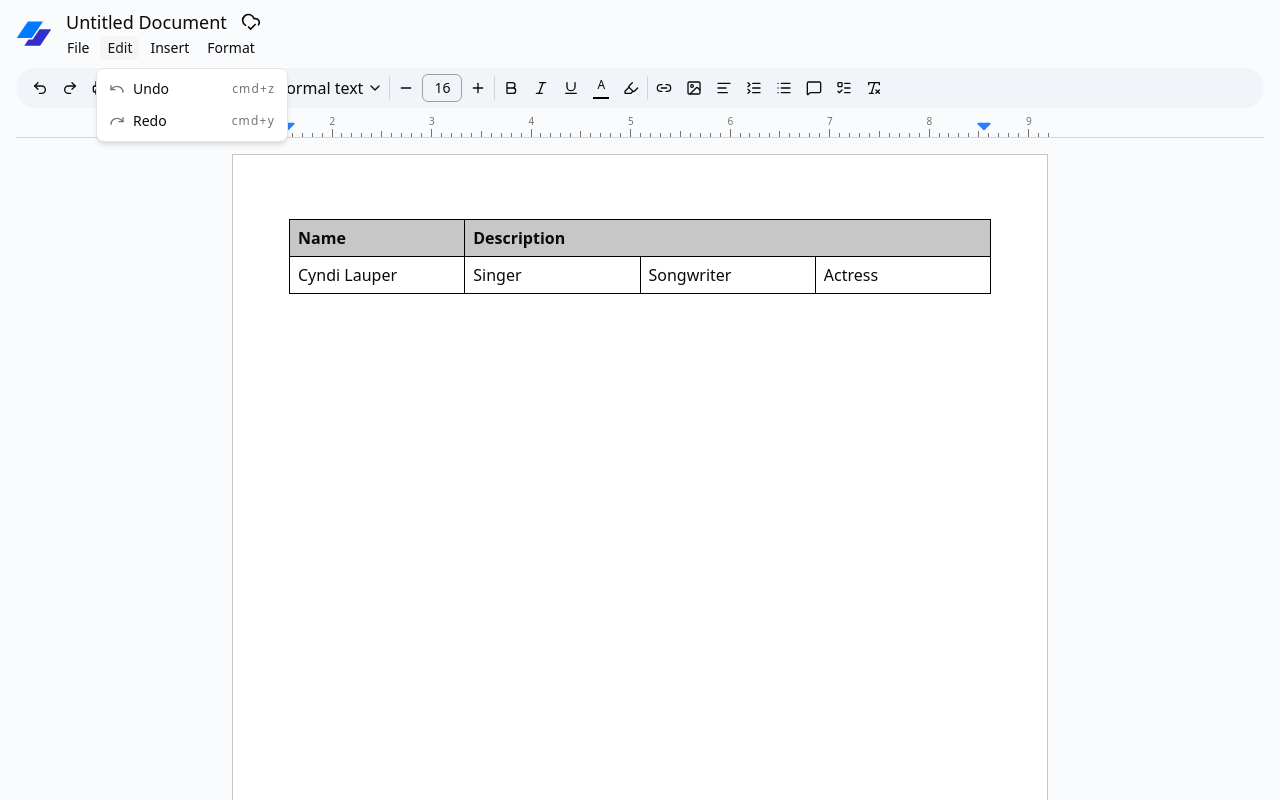
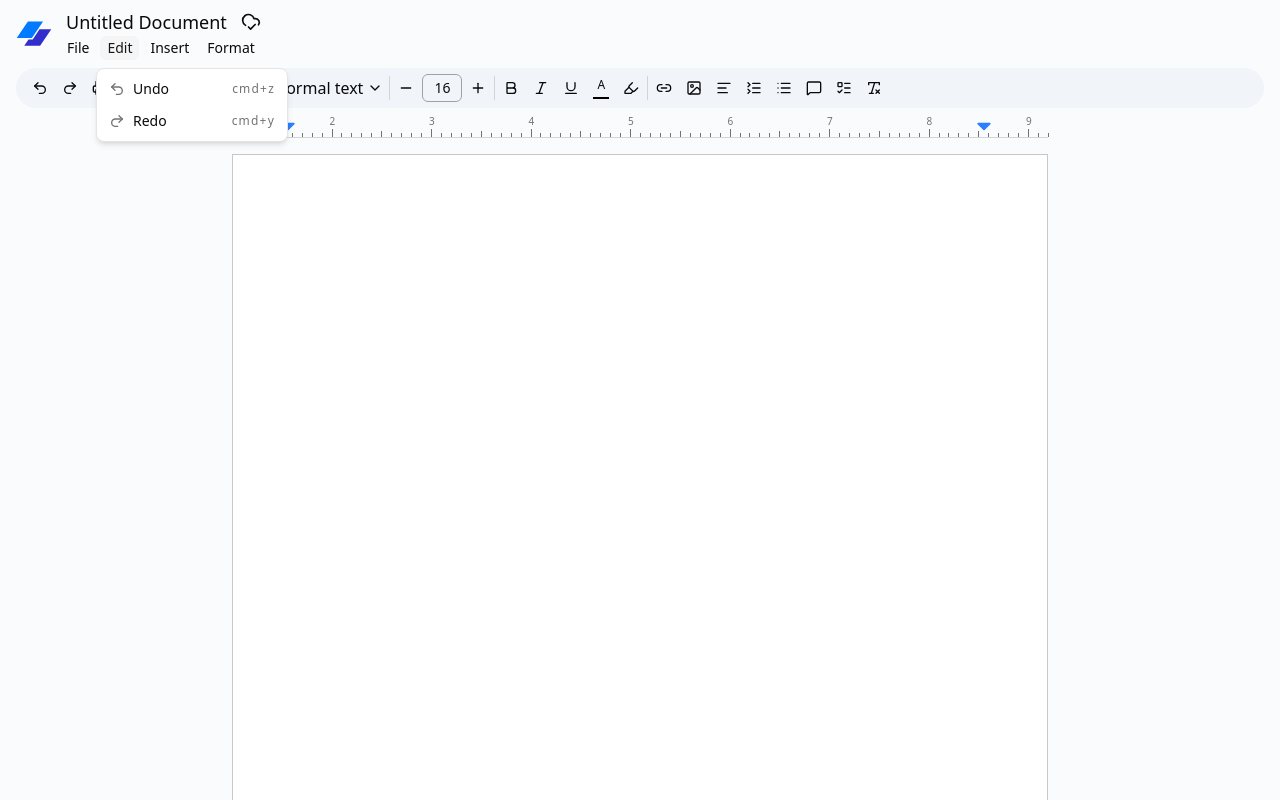
Before and after one commit to MorenoRajaonarison/gdoc, a Next.js app: page /documents/123 in a window 1280 px wide. Both pictures are taken after a click on the button "Edit". Shown: the top 800 px of the page. Built offline with nearby package versions, Linux system fonts and the light colour scheme.

Commit message:
navigation bar tools

```diff
--- a/app/documents/[documentId]/editor.tsx
+++ b/app/documents/[documentId]/editor.tsx
@@ -77,20 +77,7 @@ export const Editor = () => {
       })
     ],
     content: `
-        <table>
-          <tbody>
-            <tr>
-              <th>Name</th>
-              <th colspan="3">Description</th>
-            </tr>
-            <tr>
-              <td>Cyndi Lauper</td>
-              <td>Singer</td>
-              <td>Songwriter</td>
-              <td>Actress</td>
-            </tr>
-          </tbody>
-        </table>
+
       `,
     // Don't render immediately on the server to avoid SSR issues
     immediatelyRender: false,
--- a/app/documents/[documentId]/navbar.tsx
+++ b/app/documents/[documentId]/navbar.tsx
@@ -26,7 +26,7 @@ import {
   FileType,
   ItalicIcon,
   PrinterIcon,
-  RedoIcon,
+  Redo2Icon,
   RemoveFormatting,
   SaveIcon,
   StrikethroughIcon,
@@ -34,10 +34,47 @@ import {
   TextIcon,
   TrashIcon,
   UnderlineIcon,
-  UndoIcon,
+  Undo2Icon,
 } from "lucide-react";
+import { useEditorStore } from "@/store/use-editor-store";
 
 const Navbar = () => {
+  const { editor } = useEditorStore();
+
+  const insertTable = ({rows, cols}: {rows: number, cols: number}) => {
+    editor?.commands.insertTable({ rows, cols, withHeaderRow: false })
+  }
+
+  const onDownload = (blob: Blob, fileName: string) => {
+    const url = URL.createObjectURL(blob)
+    const anchor = document.createElement("a")
+    anchor.href = url
+    anchor.download = fileName
+    anchor.click()
+    URL.revokeObjectURL(url)
+  }
+
+  const onSaveJson = () => {
+    if(!editor) return;
+    const content = editor?.getJSON()
+    const blob = new Blob([JSON.stringify(content)], { type: "application/json" })
+    onDownload(blob, "document.json")
+  }
+
+  const onSaveHtml = () => {
+    if(!editor) return;
+    const content = editor?.getHTML()
+    const blob = new Blob([content], { type: "text/html" })
+    onDownload(blob, "document.html")
+  }
+
+  const onSaveText = () => {
+    if(!editor) return;
+    const content = editor?.getHTML()
+    const blob = new Blob([content], { type: "text/plain" })
+    onDownload(blob, "document.txt")
+  }
+
   return (
     <nav className="flex items-center justify-between">
       <div className="flex gap-2 items-center">
@@ -59,19 +96,19 @@ const Navbar = () => {
                       Save
                     </MenubarSubTrigger>
                     <MenubarSubContent>
-                      <MenubarItem>
+                      <MenubarItem onClick={onSaveJson}>
                         <FileBraces />
                         JSON
                       </MenubarItem>
-                      <MenubarItem>
+                      <MenubarItem onClick={onSaveHtml}>
                         <Code />
                         HTML
                       </MenubarItem>
-                      <MenubarItem>
+                      <MenubarItem onClick={() => window.print()}>
                         <FileText />
                         PDF
                       </MenubarItem>
-                      <MenubarItem>
+                      <MenubarItem onClick={onSaveText}>
                         <FileType />
                         Text
                       </MenubarItem>
@@ -103,13 +140,13 @@ const Navbar = () => {
                   Edit
                 </MenubarTrigger>
                 <MenubarContent>
-                  <MenubarItem>
-                    <UndoIcon />
+                  <MenubarItem onClick={() => editor?.commands.undo()}>
+                    <Undo2Icon />
                     Undo
                     <MenubarShortcut>cmd+z</MenubarShortcut>
                   </MenubarItem>
-                  <MenubarItem>
-                    <RedoIcon />
+                  <MenubarItem onClick={() => editor?.commands.redo()}>
+                    <Redo2Icon />
                     Redo
                     <MenubarShortcut>cmd+y</MenubarShortcut>
                   </MenubarItem>
@@ -126,8 +163,11 @@ const Navbar = () => {
                       Table
                     </MenubarSubTrigger>
                     <MenubarSubContent>
-                      <MenubarItem>1 x 1</MenubarItem>
-                      <MenubarItem>2 x 2</MenubarItem>
+                      <MenubarItem onClick={() => insertTable({ rows: 1, cols: 1 })}>1 x 1</MenubarItem>
+                      <MenubarItem onClick={() => insertTable({ rows: 2, cols: 2 })}>2 x 2</MenubarItem>
+                      <MenubarItem onClick={() => insertTable({ rows: 3, cols: 3 })}>3 x 3</MenubarItem>
+                      <MenubarItem onClick={() => insertTable({ rows: 4, cols: 4 })}>4 x 4</MenubarItem>
+                      <MenubarItem onClick={() => insertTable({ rows: 5, cols: 5 })}>5 x 5</MenubarItem>
                     </MenubarSubContent>
                   </MenubarSub>
                 </MenubarContent>
@@ -143,25 +183,25 @@ const Navbar = () => {
                       Text
                     </MenubarSubTrigger>
                     <MenubarSubContent>
-                      <MenubarItem>
+                      <MenubarItem onClick={() => editor?.commands.toggleBold()}>
                         <BoldIcon />
                         Bold<MenubarShortcut>cmd+b</MenubarShortcut>
                       </MenubarItem>
-                      <MenubarItem>
+                      <MenubarItem onClick={() => editor?.commands.toggleItalic()}>
                         <ItalicIcon />
                         Italic<MenubarShortcut>cmd+i</MenubarShortcut>
                       </MenubarItem>
-                      <MenubarItem>
+                      <MenubarItem onClick={() => editor?.commands.toggleUnderline()}>
                         <UnderlineIcon />
                         Underline<MenubarShortcut>cmd+u</MenubarShortcut>
                       </MenubarItem>
-                      <MenubarItem>
+                      <MenubarItem onClick={() => editor?.commands.toggleStrike()}>
                         <StrikethroughIcon />
                         Strikethrough<MenubarShortcut>cmd+s</MenubarShortcut>
                       </MenubarItem>
                     </MenubarSubContent>
                   </MenubarSub>
-                  <MenubarItem>
+                  <MenubarItem onClick={() => editor?.commands.unsetAllMarks()}>
                     <RemoveFormatting />
                     Clear formatting
                   </MenubarItem>
--- a/app/documents/[documentId]/ruler.tsx
+++ b/app/documents/[documentId]/ruler.tsx
@@ -100,11 +100,11 @@ const Ruler = () => {
       onMouseMove={handleMouseMove}
       onMouseUp={handleMouseUp}
       onMouseLeave={handleMouseUp}
-      className="h-6 border-b border-gray-300 flex items-center relative select-none print:hidden"
+      className="w-[816px] mx-auto h-6 border-b border-gray-300 flex items-center relative select-none print:hidden"
     >
       <div
         id="ruler-container"
-        className="max-w-[816px] mx-auto w-full h-full relative"
+        className="w-full h-full relative"
       >
         <Marker
           position={leftMargin}
--- a/package.json
+++ b/package.json
@@ -17,6 +17,7 @@
     "@tiptap/extension-image": "^3.15.3",
     "@tiptap/extension-link": "^3.15.3",
     "@tiptap/extension-list": "^3.15.3",
+    "@tiptap/extension-strike": "^3.16.0",
     "@tiptap/extension-table": "^3.15.3",
     "@tiptap/extension-text-align": "^3.15.3",
     "@tiptap/extension-text-style": "^3.15.3",
```
Also changed, not shown: 1 other file (tests, documents, lock files or other folders).
